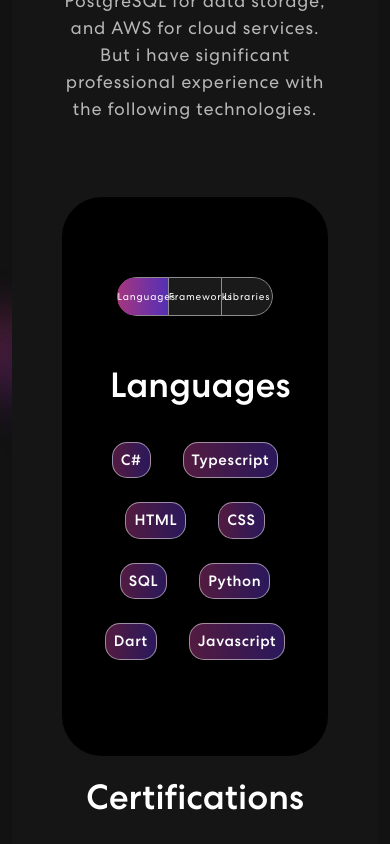
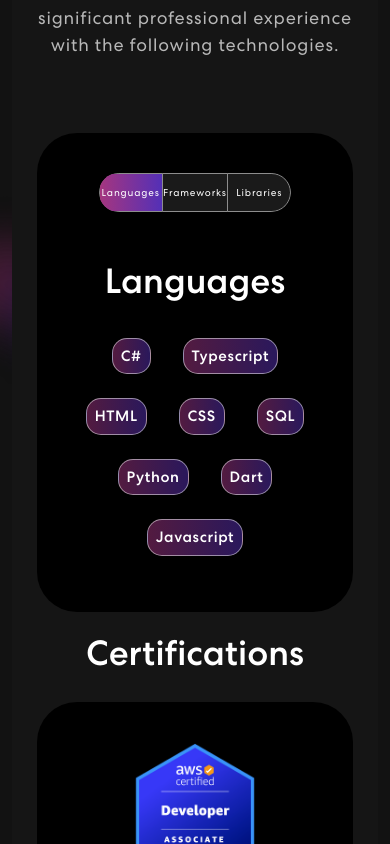
Before and after one commit to MohanpreetS/webdev_portfolio, a React (Create React App) app: page / in a window 390 px wide. Shown: the part 1480-2324 px from the top of the page. Built offline with nearby package versions, Linux system fonts and the light colour scheme.

Commit message:
responsive tech stack box

```diff
--- a/src/App.css
+++ b/src/App.css
@@ -331,6 +331,14 @@ nav.navbar .navbar-toggler[aria-expanded="true"] .navbar-toggler-icon {
   position: relative;
   background-color: black;
 }
+
+@media screen and (min-width: 120px) and (max-width: 400px) {
+  .project {
+    padding: 40px 0;
+    position: relative;
+    background-color: black;
+  }
+}
 .project h2 {
 	font-size: 45px;
 	font-weight: 700;
@@ -377,7 +385,7 @@ nav.navbar .navbar-toggler[aria-expanded="true"] .navbar-toggler-icon {
   z-index: 0;
 }
 
-@media screen and (min-width: 120px) and (max-width: 800px) {
+@media screen and (min-width: 300px) and (max-width: 800px) {
   .project .nav.nav-pills .nav-link {
     background-color: transparent;
     border-radius: 0;
@@ -386,6 +394,23 @@ nav.navbar .navbar-toggler[aria-expanded="true"] .navbar-toggler-icon {
     width: 100%;
     font-size: 10px;
     letter-spacing: 0.8px;
+    font-weight: 400;
+    position: relative;
+    transition: 0.3s ease-in-out;
+    text-align: center;
+    z-index: 0;
+  }
+}
+
+@media screen and (min-width: 100px) and (max-width: 300px) {
+  .project .nav.nav-pills .nav-link {
+    background-color: transparent;
+    border-radius: 0;
+    padding: 6px 0;
+    color: #fff;
+    width: 100%;
+    font-size: 6px;
+    letter-spacing: 0.5px;
     font-weight: 400;
     position: relative;
     transition: 0.3s ease-in-out;
@@ -668,6 +693,18 @@ nav.navbar .navbar-toggler[aria-expanded="true"] .navbar-toggler-icon {
   padding: 60px 50px;
   margin-top: -60px;
 }
+
+
+@media screen and (min-width: 120px) and (max-width: 600px) {
+  .skill-bx {
+    background: #151515;
+    border-radius: 48px;
+    text-align: center;
+    padding: 30px 25px;
+    margin-top: -40px;
+  }
+}
+
 .skill h2 {
 	font-size: 45px;
 	font-weight: 700;
--- a/src/components/Skills.js
+++ b/src/components/Skills.js
@@ -14,7 +14,6 @@ export const Skills = () => {
 
   const responsive = {
     superLargeDesktop: {
-      // the naming can be any, depends on you.
       breakpoint: { max: 4000, min: 3000 },
       items: 5
     },
```
